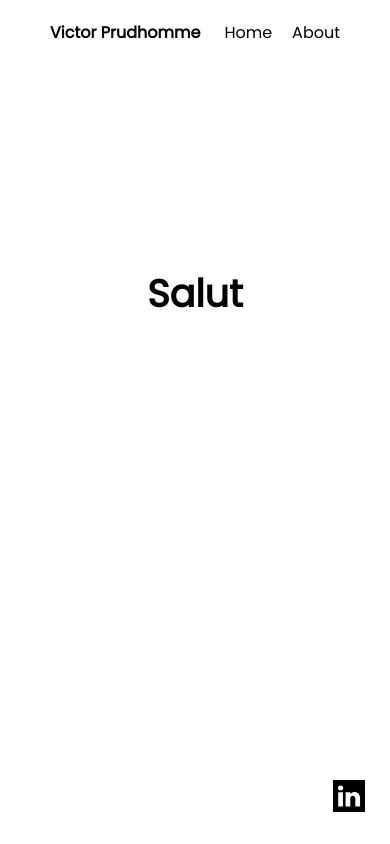
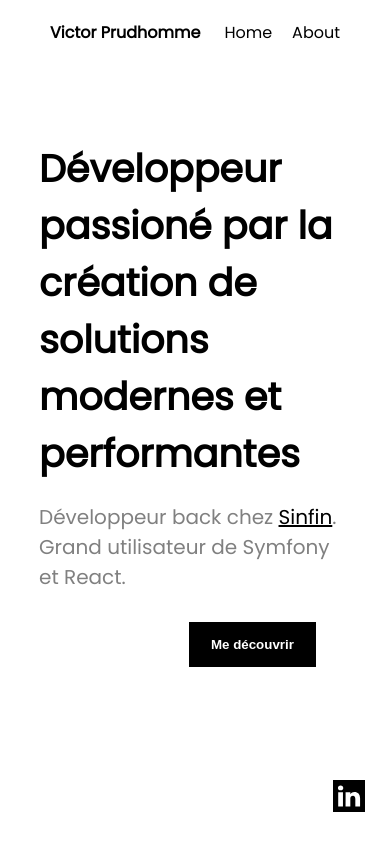
Before and after one commit to victor-prdh/portfolio, a Next.js app: page / in a window 390 px wide. Built offline with nearby package versions, Linux system fonts and the light colour scheme.

Commit message:
feat: homepage

```diff
--- a/pages/index.js
+++ b/pages/index.js
@@ -1,3 +1,5 @@
+import Link from 'next/link';
+import Button from '../components/button';
 import CustomHead from '../components/head';
 import Header from '../components/header';
 import styles from '../styles/home.module.css';
@@ -8,7 +10,14 @@ export default function Home() {
       <CustomHead />
       <Header></Header>
       <div className={styles.presentation}>
-        <h1>Salut</h1>
+        <h1>Développeur passioné par la création de solutions modernes et performantes</h1>
+        <p>Développeur back chez&nbsp;
+          <Link href={'https://www.sinfin.fr'} target="_blank" className={styles.link}>Sinfin</Link>.
+          Grand utilisateur de Symfony et React.
+        </p>
+        <Link href={"/about"} className={styles.btnContainer}>
+          <Button title={"Me découvrir"} />
+        </Link>
       </div>
     </>
   )
--- a/styles/Home.module.css
+++ b/styles/Home.module.css
@@ -1,24 +1,61 @@
 .presentation {
   width: 100%;
   display: flex;
+  flex-direction: column;
   align-items: center;
   justify-content: center;
   padding: 200px 0;
 }
 
+.link {
+  font-weight: 500;
+  color: black;
+  text-decoration: underline;
+}
+
+.btnContainer {
+  width: 70%;
+  display: flex;
+  justify-content: end;
+  padding-right: 4%;
+  margin-top: 30px;
+}
+
 .presentation h1 {
+  width: 70%;
   font-size: 62px;
 }
 
+.presentation p {
+  margin-top: 20px;
+  width: 70%;
+  font-size: 28px;
+  color: gray;
+}
+
 @media screen and (max-width: 991px) {
+  .presentation {
+    padding: 150px 0;
+  }
+
   .presentation h1 {
+    width: 80%;
     font-size:46px;
+  }
+
+  .presentation p {
+    width: 80%;
+    font-size: 20px;
   }
 
 
 }
 
 @media screen and (max-width: 479px) {
+  .presentation {
+    padding: 75px 0;
+  }
+
   .presentation h1 {
     font-size:38px;
   }
```
